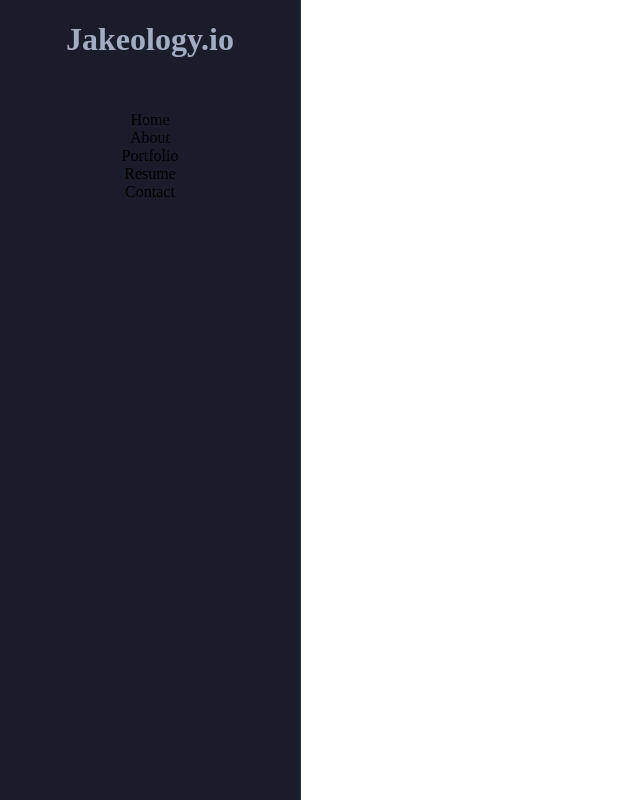
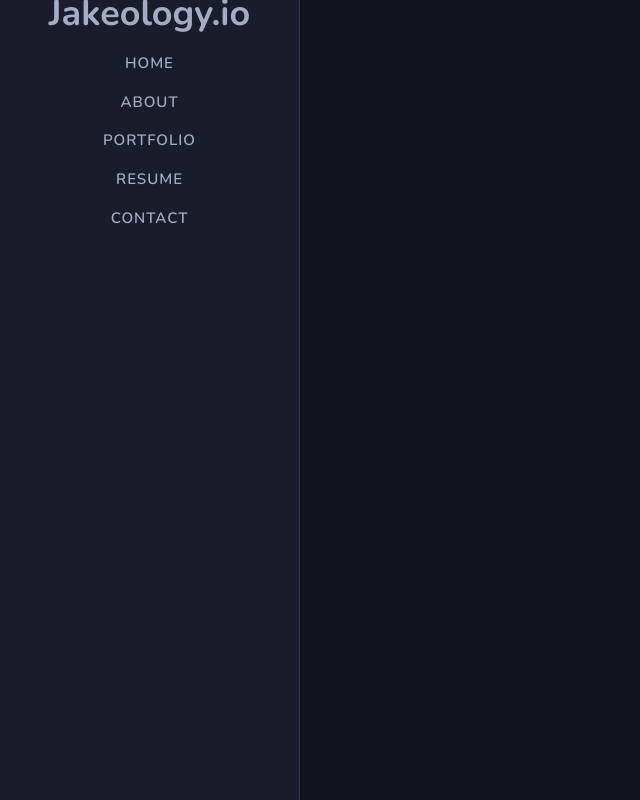
Before and after one commit to Jakeology/react-portfolio, a React (Create React App) app: page / in a window 1280 px wide. Shown: the whole page, without its empty margins (0-640 px from the left). Built offline with nearby package versions, Linux system fonts and the light colour scheme.

Commit message:
added global css variables tweaked nav css styling

```diff
--- a/src/index.css
+++ b/src/index.css
@@ -1,6 +1,24 @@
+@import url("https://fonts.googleapis.com/css2?family=Nunito:wght@300;400;500;600;700;800;900&display=swap");
+
+* {
+  box-sizing: border-box;
+  padding: 0;
+  margin: 0;
+}
+
 a {
   text-decoration: none;
+  color: #445877;
+}
+
+body {
+  overflow: hidden !important;
+  font-size: 18px;
+  line-height: 1.8rem;
+  font-family: "Nunito", sans-serif;
   color: #a4acc4;
+  font-weight: 400;
+  background: #10121b;
 }
 
 header {
@@ -44,7 +62,7 @@
   display: block;
 }
 
-.header-menu li a {
+.header-menu li span {
   text-transform: uppercase;
   font-size: 0.94rem;
   letter-spacing: 1px;
```
